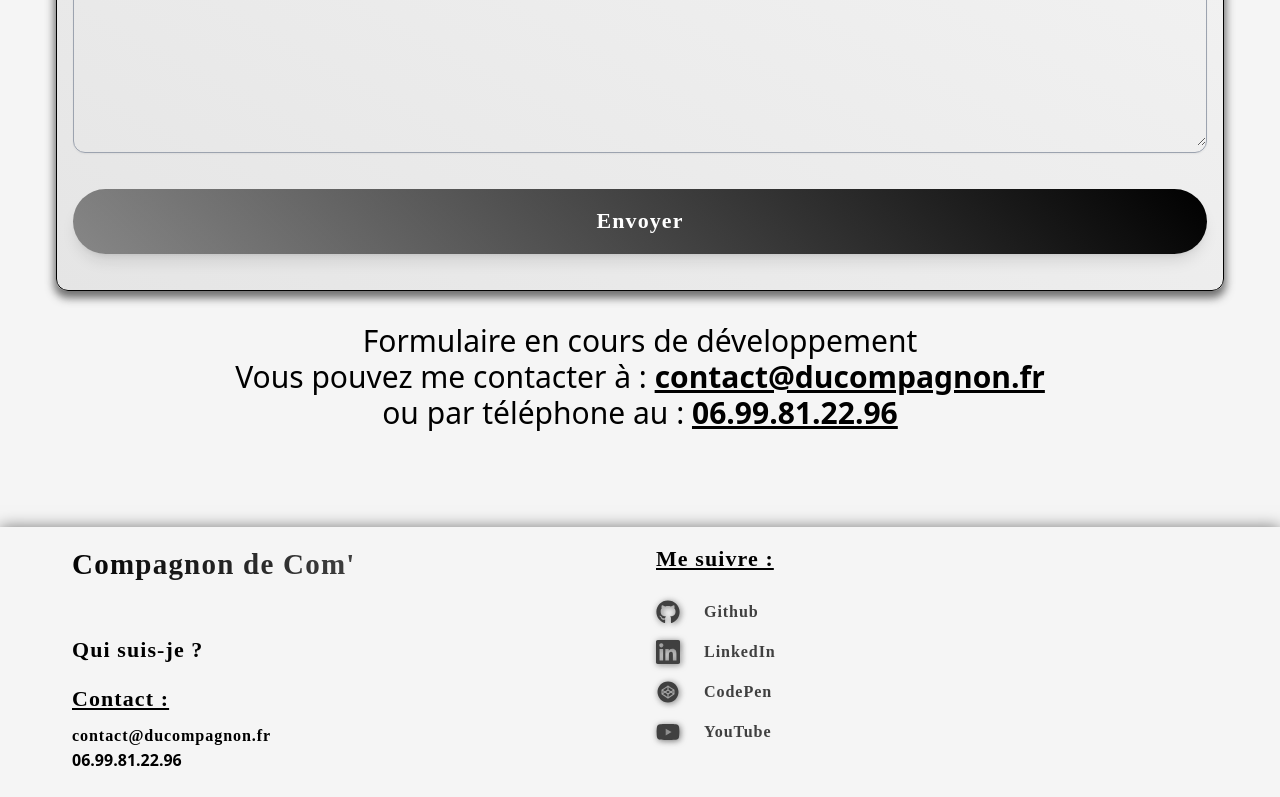
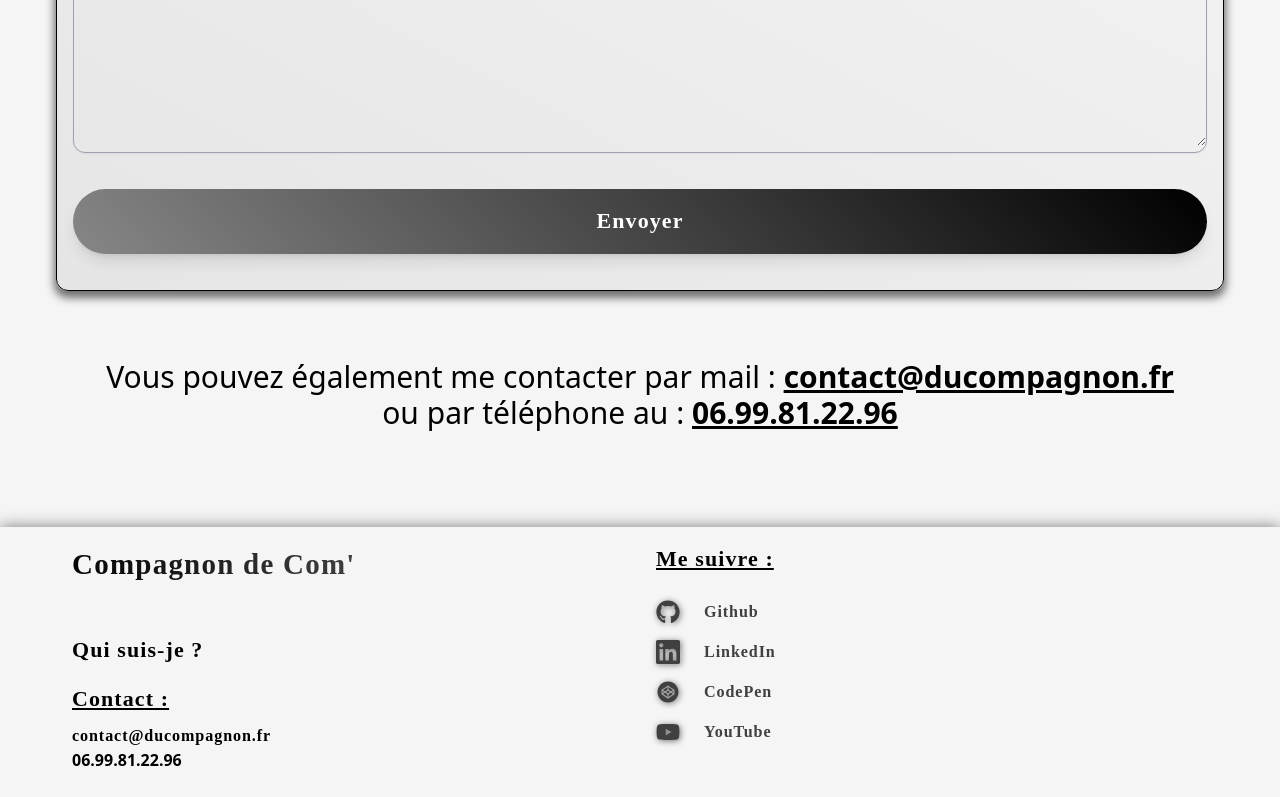
Before and after one commit to ChristopheC-83/c_de_com, a Next.js app: page /contact in a window 1280 px wide. Shown: the part 558-1355 px from the top of the page. Built offline with nearby package versions, Linux system fonts and the light colour scheme; a web font is replaced by a local one.

Commit message:
animation contact

```diff
--- a/app/(pages)/contact/page.jsx
+++ b/app/(pages)/contact/page.jsx
@@ -2,6 +2,7 @@
 
 /* eslint-disable react/no-unescaped-entities */
 "use client";
+import FrameSlideFromBottom from "@/components/commons/FrameSlideFromBottom";
 import useThemeStore from "@/store/ThemeStore";
 import axios from "axios";
 import { useRouter } from "next/navigation";
@@ -53,9 +54,9 @@ export default function Contact() {
   }
 
   return (
+    <FrameSlideFromBottom>
       <div className={`container min-h-svh`}>
         <h1 className={`text-clip text-center my-6`}>Formulaire de contact</h1>
-
         <div className="flex flex-col w-full h-auto mt-8 p-1.5 xs:p-2 sm:p-3 md:p-4 customShadow rounded-xl customBorder gap-4 bg-gradient-to-tr from-neutral-200 to-neutral-100 ">
           <form onSubmit={handleSubmit(onSubmitHandler)}>
             <input
@@ -164,7 +165,6 @@ export default function Contact() {
                 <b>Message</b>
               </span>
             </label>
-
             <button
               className={`w-full p-4 mx-auto mt-3 mb-5 duration-200 rounded-full shadow-lg bg-clip hover:opacity-80 ${
                 themesWithWhiteText.includes(theme)
@@ -178,9 +178,8 @@ export default function Contact() {
           </form>
         </div>
         <div className="my-8 text-3xl text-center">
-        Formulaire en cours de développement
           <br />
-        Vous pouvez me contacter à :
+          Vous pouvez également me contacter par mail :
           <a mailto="contact@ducompagnon.fr">
             {" "}
             <u>
@@ -197,5 +196,6 @@ export default function Contact() {
           </a>
         </div>
       </div>
+    </FrameSlideFromBottom>
   );
 }
```
Lines whose indentation alone changed are shown as unchanged.
